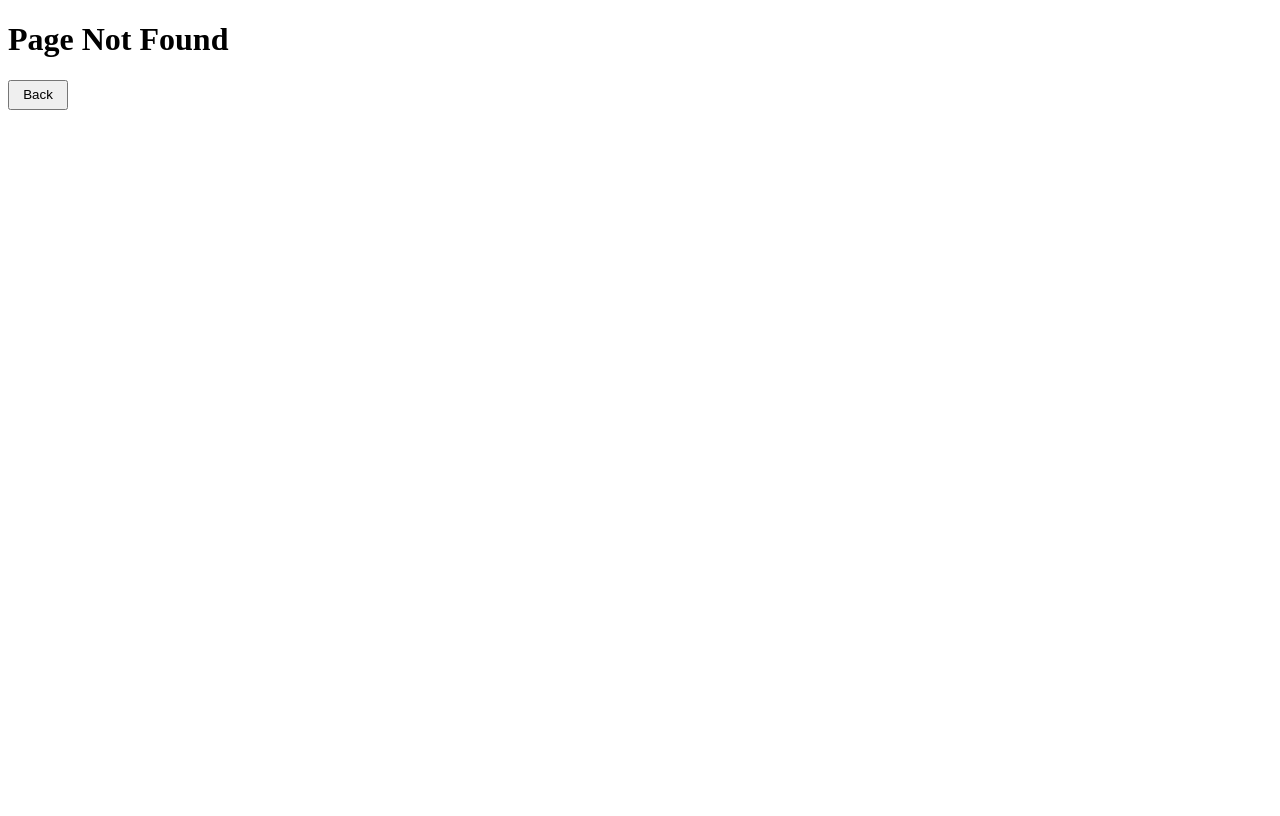
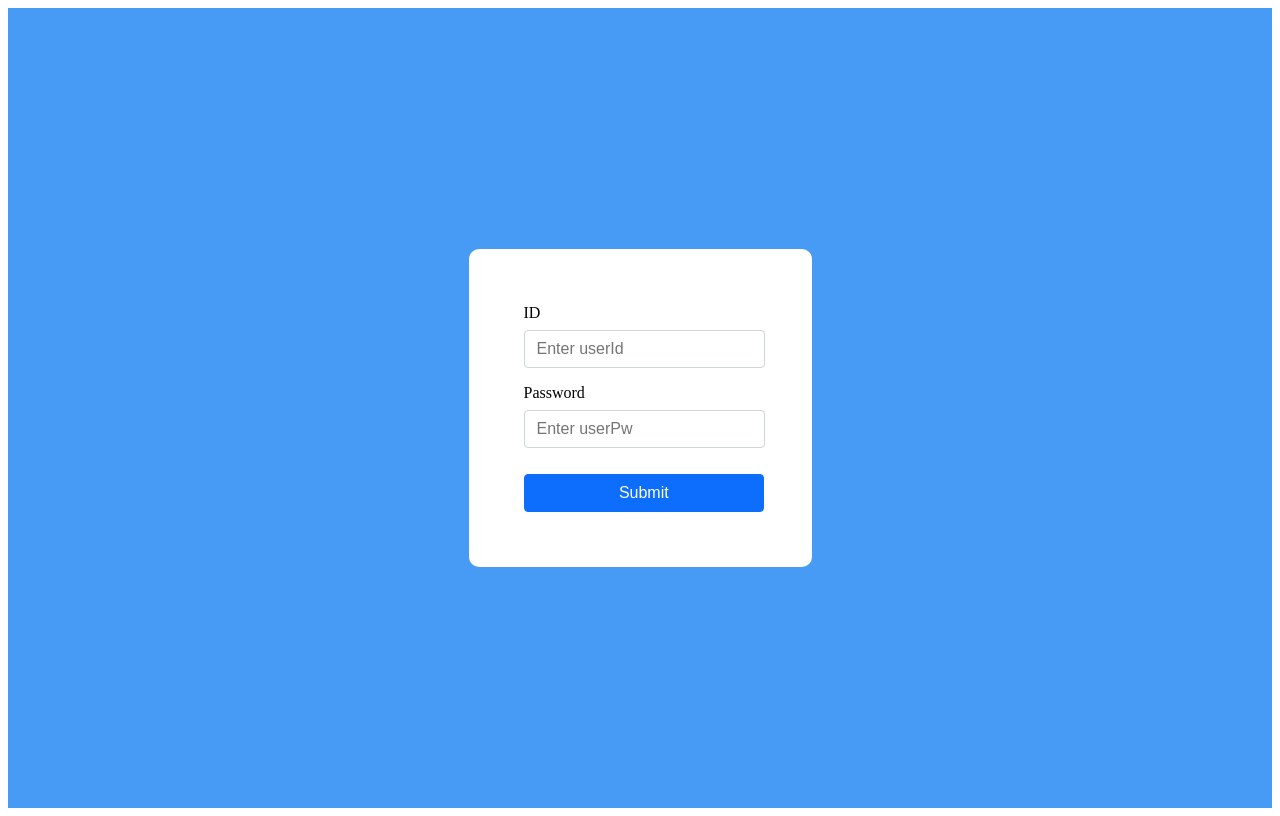
Before and after one commit to jsr1611/react-practice, a React (Create React App) app in the folder react-standard/: page /login in a window 1280 px wide. Before the commit this address had no page. Built offline with nearby package versions, Linux system fonts and the light colour scheme.

Commit message:
Login/logout feature was added

```diff
--- a/react-standard/package.json
+++ b/react-standard/package.json
@@ -13,8 +13,10 @@
         "@types/react-dom": "^18.0.0",
         "axios": "^1.3.6",
         "env-cmd": "^10.1.0",
+        "js-cookie": "^3.0.5",
         "react": "^18.2.0",
         "react-dom": "^18.2.0",
+        "react-hook-form": "^7.44.2",
         "react-router-dom": "^6.10.0",
         "react-scripts": "5.0.1",
         "recoil": "^0.7.7",
@@ -49,6 +51,7 @@
         ]
     },
     "devDependencies": {
+        "@types/js-cookie": "^3.0.3",
         "@types/styled-components": "^5.1.26"
     }
 }
--- a/react-standard/src/App.tsx
+++ b/react-standard/src/App.tsx
@@ -5,7 +5,10 @@ import Sidebar from "@/layout/Sidebar";
 import styled from "styled-components";
 
 import GlobalStyle from "@/styles/GlobalStyle";
-import useAxiosInterceptor from "./hook/useAxiosInterceptor";
+import useAxiosInterceptor from "@/hook/useAxiosInterceptor";
+import useCheckLoginState from "@/hook/useCheckLoginState";
+import { useLoginState } from "@/global/loginState";
+import { Outlet } from "react-router-dom";
 
 const AppContainer = styled.div`
     display: flex;
@@ -21,9 +24,15 @@ const AppContainer = styled.div`
 function App() {
     // hook
     useAxiosInterceptor();
+    useCheckLoginState();
+
+    //global state
+    const { login } = useLoginState();
 
     //view
     return (
+        <>
+            {login.isLogin ? (
                 <>
                     <GlobalStyle />
                     <AppContainer>
@@ -47,6 +56,10 @@ function App() {
 
                     {/* <Calculator /> */}
                 </>
+            ) : (
+                <Outlet />
+            )}
+        </>
     );
 }
 
--- a/react-standard/src/components/LiveClock.tsx
+++ b/react-standard/src/components/LiveClock.tsx
@@ -22,7 +22,9 @@ function LiveClock() {
             setCurrentTime(new Date());
         }, 1000);
 
-        // clean-up: javascript does have Garbage Collector, so manually need to clean, otherwise, due to use this function, window may not work or interrupt the system workflow.
+        // clean-up: javascript does have Garbage Collector,
+        // so manually need to clean, otherwise, due to use this function,
+        // window may not work or interrupt the system workflow.
         return () => {
             clearTimeout(timer);
         };
--- /dev/null
+++ b/react-standard/src/components/Login.tsx
@@ -0,0 +1,198 @@
+import styled from "styled-components";
+import { useForm } from "react-hook-form";
+import { useLoginState } from "@/global/loginState";
+import Cookies from "js-cookie";
+import { useNavigate } from "react-router-dom";
+import { Routes } from "@/mapping/Routes";
+
+const Wrapper = styled.div`
+    min-height: 100vh;
+    background-color: #479bf5;
+    display: flex;
+    justify-content: center;
+    align-items: center;
+`;
+
+const Container = styled.div`
+    background-color: #fff;
+    border-radius: 10px;
+    padding: 40px;
+`;
+
+const Form = styled.form`
+    width: 100%;
+    max-width: 330px;
+    padding: 15px;
+    margin: auto;
+
+    h3 {
+        margin-bottom: 1rem;
+    }
+    label {
+        display: block;
+        margin-bottom: 0.5rem;
+    }
+    .mb-3 {
+        margin-bottom: 1rem;
+    }
+    .form-control {
+        display: block;
+        width: calc(100% - 3rem); // 여기서 수정
+        padding: 0.375rem 0.75rem;
+        font-size: 1rem;
+        line-height: 1.5;
+        color: #212529;
+        background-color: #fff;
+        background-clip: padding-box;
+        border: 1px solid #ced4da;
+        border-radius: 0.25rem;
+        margin-bottom: 5px;
+    }
+    .custom-control {
+        position: relative;
+        display: block;
+        min-height: 1.5rem;
+        padding-left: 1.5rem;
+    }
+    .custom-control-input {
+        position: absolute;
+        z-index: -1;
+        opacity: 0;
+    }
+    .custom-control-label {
+        margin-bottom: 0;
+        position: relative;
+        padding-top: 0.25rem;
+    }
+    .custom-control-label::before {
+        position: absolute;
+        top: 0.25rem;
+        left: 0;
+        display: block;
+        width: 1rem;
+        height: 1rem;
+        pointer-events: none;
+        content: "";
+        background-color: #fff;
+        border: #adb5bd solid 1px;
+    }
+    .custom-control-input:checked ~ .custom-control-label::before {
+        color: #fff;
+        border-color: #0d6efd;
+        background-color: #0d6efd;
+    }
+    .d-grid {
+        display: grid;
+    }
+    .btn {
+        font-weight: 400;
+        color: #212529;
+        text-align: center;
+        vertical-align: middle;
+        cursor: pointer;
+        background-color: transparent;
+        border: 1px solid transparent;
+        padding: 0.375rem 0.75rem;
+        font-size: 1rem;
+        line-height: 1.5;
+        border-radius: 0.25rem;
+
+        display: block;
+        width: calc(100% - 1.4rem); // 여기서 수정
+        margin-top: 10px;
+    }
+    .btn-primary {
+        color: #fff;
+        background-color: #0d6efd;
+        border-color: #0d6efd;
+    }
+    .forgot-password {
+        font-size: 0.875rem;
+    }
+`;
+
+const Error = styled.span`
+    color: red;
+`;
+
+type User = {
+    userId: string;
+    userPw: string;
+};
+
+/**
+ * @description 로그인 컴포넌트
+ */
+function Login() {
+    // auth
+    const isLoggedIn = Cookies.get("isLoggedIn");
+
+    const {
+        register,
+        handleSubmit,
+        watch,
+        formState: { errors },
+    } = useForm();
+
+    //global state
+    const { setLogin } = useLoginState();
+
+    const navigate = useNavigate();
+
+    const onSubmit = (data: any) => {
+        const { userId, userPw } = data;
+
+        // when login success
+        if (userId === "1111" && userPw === "2222") {
+            setLogin((prevState) => {
+                return { ...prevState, isLogin: true };
+            });
+
+            Cookies.set("isLoggedIn", "success", { expires: 1 });
+
+            navigate(Routes.Root);
+        } else {
+            alert("Wrong user login info!");
+        }
+    };
+    // view
+    if (isLoggedIn) {
+        return null;
+    }
+
+    return (
+        <Wrapper>
+            <Container>
+                <Form onSubmit={handleSubmit(onSubmit)}>
+                    <div className="mb-3">
+                        <label>ID</label>
+                        <input
+                            type="text"
+                            className="form-control"
+                            placeholder="Enter userId"
+                            {...register("userId", { required: true })}
+                        />
+                        {errors.userId && <Error>This field is required</Error>}
+                    </div>
+                    <div className="mb-3">
+                        <label>Password</label>
+                        <input
+                            type="password"
+                            className="form-control"
+                            placeholder="Enter userPw"
+                            {...register("userPw", { required: true })}
+                        />
+                        {errors.userPw && <Error>This field is required</Error>}
+                    </div>
+                    <div className="d-grid">
+                        <button type="submit" className="btn btn-primary">
+                            Submit
+                        </button>
+                    </div>
+                </Form>
+            </Container>
+        </Wrapper>
+    );
+}
+
+export default Login;
--- a/react-standard/src/global/loginState.tsx
+++ b/react-standard/src/global/loginState.tsx
@@ -3,6 +3,7 @@ import { atom, useRecoilState, useResetRecoilState } from "recoil";
 type LoginInfo = {
     userId: string;
     userPwd: string;
+    isLogin?: boolean;
 };
 
 const loginState = atom<LoginInfo>({
@@ -10,6 +11,7 @@ const loginState = atom<LoginInfo>({
     default: {
         userId: "",
         userPwd: "",
+        isLogin: false,
     },
 });
 
--- /dev/null
+++ b/react-standard/src/hook/useCheckLoginState.tsx
@@ -0,0 +1,47 @@
+import { useLocation, useNavigate } from "react-router-dom";
+import { useEffect } from "react";
+import Cookies from "js-cookie";
+
+import { useLoginState } from "@/global/loginState";
+import { Routes } from "@/mapping/Routes";
+
+/**
+ * @description 로그인 상태 체크 훅
+ */
+function useCheckLoginState() {
+    // global state
+    const { login, setLogin } = useLoginState();
+
+    // router-info
+    const location = useLocation();
+    const navigate = useNavigate();
+
+    // watch
+    useEffect(() => {
+        const isLogin = Cookies.get("isLoggedIn");
+
+        if (isLogin) {
+            if (location.pathname === Routes.Login) {
+                navigate(Routes.Root);
+            }
+        }
+        if (!isLogin) {
+            if (location.pathname !== Routes.Login) {
+                navigate(Routes.Login);
+            }
+        }
+    }, [location, login, navigate]);
+
+    useEffect(() => {
+        const isLogin = Cookies.get("isLoggedIn");
+
+        if (isLogin) {
+            setLogin((prevState) => ({
+                ...prevState,
+                isLogin: true,
+            }));
+        }
+    }, [setLogin]);
+}
+
+export default useCheckLoginState;
--- a/react-standard/src/layout/Header.tsx
+++ b/react-standard/src/layout/Header.tsx
@@ -1,6 +1,9 @@
 import styled from "styled-components";
 
 import { useLoginState } from "@/global/loginState";
+import { useNavigate } from "react-router-dom";
+import Cookies from "js-cookie";
+import { Routes } from "@/mapping/Routes";
 
 type Props = {
     name: string;
@@ -12,6 +15,9 @@ const HeaderContainer = styled.header`
     width: 100%;
     height: 120px;
     background-color: #a6f78b;
+    button {
+        margin: 10px;
+    }
 `;
 
 /**
@@ -19,14 +25,27 @@ const HeaderContainer = styled.header`
  * @see https://www.jumanazar.uz/react-practice
  */
 function Header({ name, title, description }: Props) {
-    const { login } = useLoginState();
+    //global state
+    const { resetLogin } = useLoginState();
+
+    //router-info
+    const navigate = useNavigate();
+
+    const onLogout = () => {
+        resetLogin();
+
+        //remove login from cookies
+        Cookies.remove("isLoggedIn");
+
+        //url -> login
+        navigate(Routes.Login);
+    };
 
     //view
     return (
         <HeaderContainer>
-            <h2>{name}</h2>
-            <h2>{login.userId}</h2>
-            <h2>{description}</h2>
+            <h2>Header</h2>
+            <button onClick={onLogout}>Logout</button>
         </HeaderContainer>
     );
 }
--- a/react-standard/src/layout/Sidebar.tsx
+++ b/react-standard/src/layout/Sidebar.tsx
@@ -2,6 +2,7 @@ import styled from "styled-components";
 import { Link } from "react-router-dom";
 
 import { useLoginState } from "@/global/loginState";
+import { Routes } from "@/mapping/Routes";
 
 type Props = {
     title: string;
@@ -35,22 +36,22 @@ function Sidebar({ title, description, menu }: Props) {
             <h1>{login.userId}</h1>
             <ul>
                 <li>
-                    <Link to={"calculator"}>Calculator</Link>
+                    <Link to={Routes.Calculator}>Calculator</Link>
                 </li>
                 <li>
-                    <Link to={"counter"}>Counter</Link>
+                    <Link to={Routes.Counter}>Counter</Link>
                 </li>
                 <li>
-                    <Link to={"live-clock"}>LiveClock</Link>
+                    <Link to={Routes.LiveClock}>LiveClock</Link>
                 </li>
                 <li>
-                    <Link to={"to-do-list"}>ToDoList</Link>
+                    <Link to={Routes.ToDoList}>ToDoList</Link>
                 </li>
                 <li>
-                    <Link to={"input"}>Input</Link>
+                    <Link to={Routes.Input}>Input</Link>
                 </li>
                 <li>
-                    <Link to={"board"}>Board</Link>
+                    <Link to={Routes.Board}>Board</Link>
                 </li>
             </ul>
         </SidebarContainer>
--- /dev/null
+++ b/react-standard/src/mapping/Routes.ts
@@ -0,0 +1,10 @@
+export enum Routes {
+    Root = "/",
+    Login = "/login",
+    Counter = "/counter",
+    Calculator = "/calculator",
+    LiveClock = "/live-clock",
+    ToDoList = "/to-do-list",
+    Board = "/board",
+    Input = "/input",
+}
```
Also changed, not shown: react-standard/src/router.js (+13 -7 lines), 1 other file (tests, documents, lock files or other folders). Lines whose indentation alone changed are shown as unchanged.
